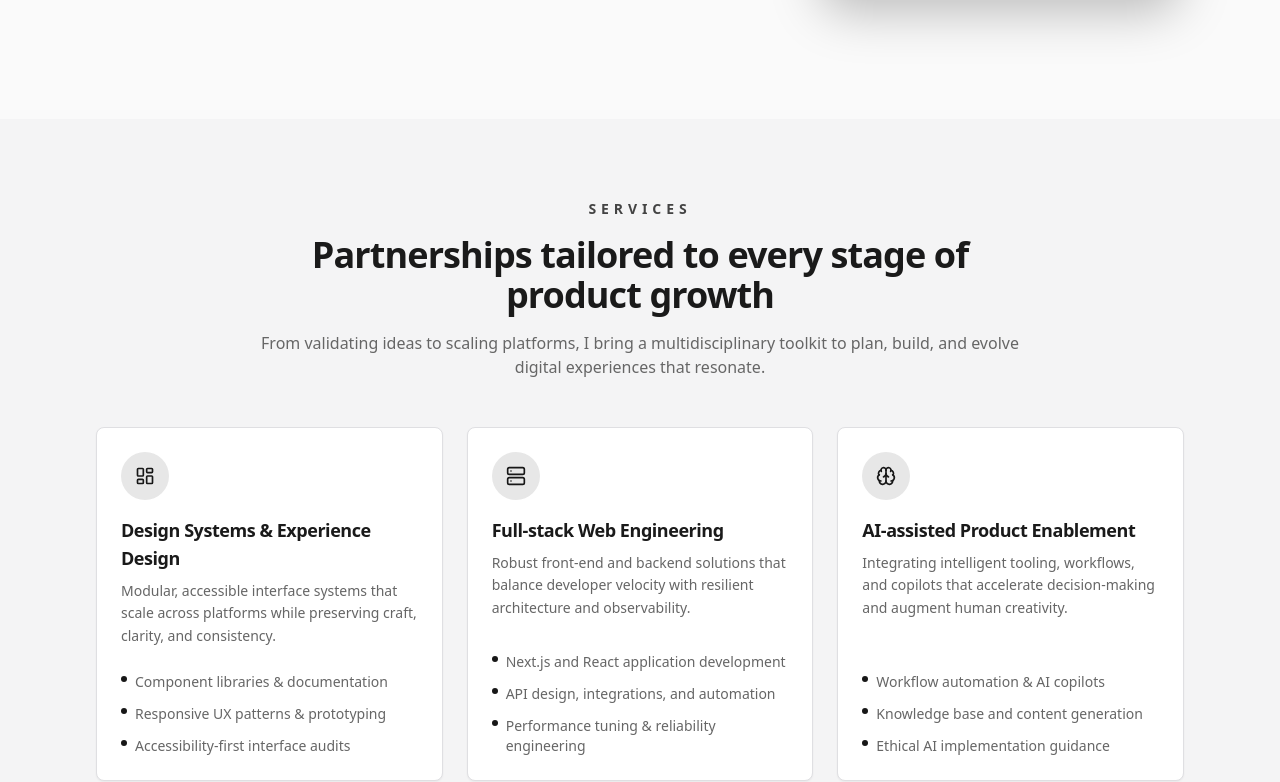
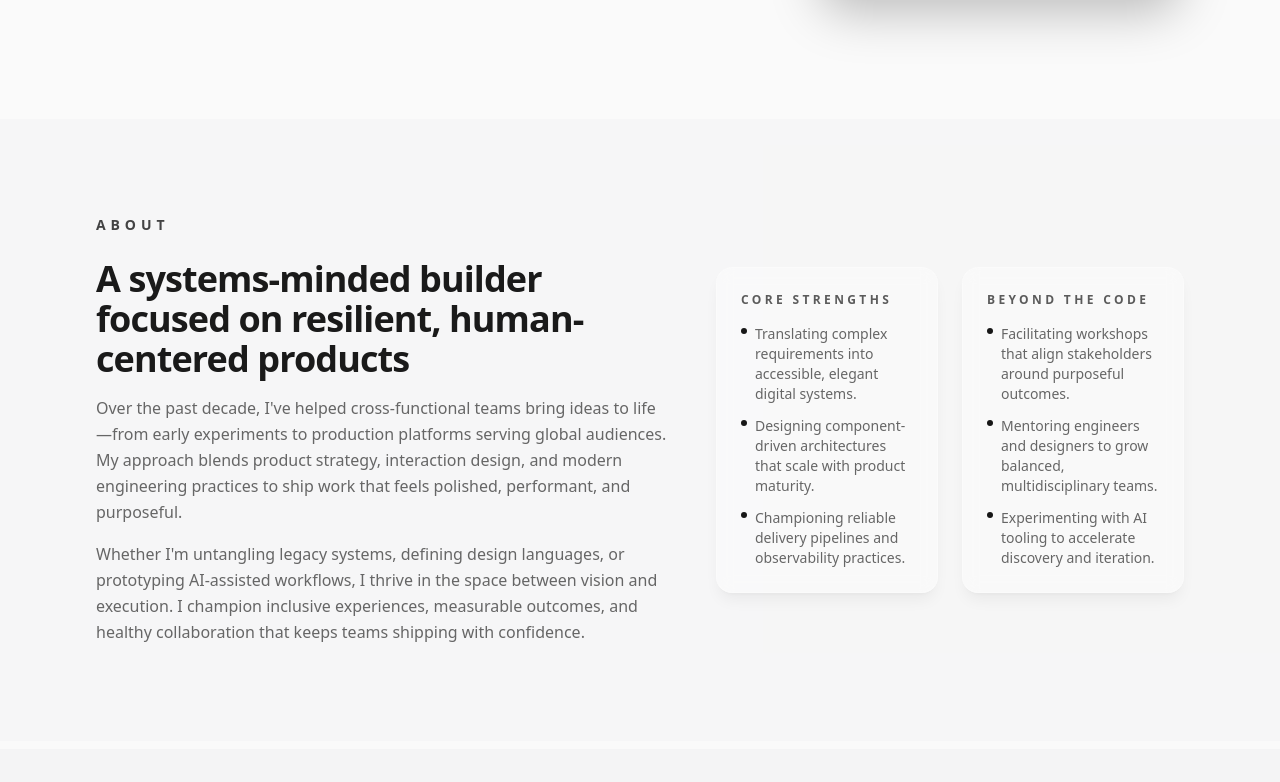
Before and after one commit to Antholem/web-portfolio, a Next.js app: page / in a window 1280 px wide. Shown: the part 618-1400 px from the top of the page. Built offline with nearby package versions, Linux system fonts and the light colour scheme; no server answers.

Commit message:
Add dedicated about section to homepage

```diff
--- a/src/app/page.tsx
+++ b/src/app/page.tsx
@@ -1,3 +1,4 @@
+import AboutSection from "@/components/about-section";
 import ContactSection from "@/components/contact-section";
 import HeroSection from "@/components/hero-section";
 import ProjectsSection from "@/components/projects-section";
@@ -8,6 +9,7 @@ export default function Home() {
   return (
     <main className="space-y-2">
       <HeroSection />
+      <AboutSection />
       <ServicesSection />
       <ProjectsSection />
       <SkillsSection />
--- /dev/null
+++ b/src/components/about-section.tsx
@@ -0,0 +1,72 @@
+export default function AboutSection() {
+  return (
+    <section id="about" className="bg-muted/30 py-16 lg:py-24">
+      <div className="mx-auto max-w-6xl px-4 sm:px-6 lg:px-8">
+        <div className="grid gap-12 lg:grid-cols-[1.1fr_0.9fr] lg:items-center">
+          <div className="space-y-6">
+            <p className="text-sm font-semibold uppercase tracking-[0.35em] text-primary/80">
+              About
+            </p>
+            <div className="space-y-4">
+              <h2 className="text-3xl font-bold tracking-tight text-foreground sm:text-4xl">
+                A systems-minded builder focused on resilient, human-centered products
+              </h2>
+              <p className="text-base leading-relaxed text-muted-foreground">
+                Over the past decade, I&apos;ve helped cross-functional teams bring ideas to life—from early experiments to
+                production platforms serving global audiences. My approach blends product strategy, interaction design, and
+                modern engineering practices to ship work that feels polished, performant, and purposeful.
+              </p>
+              <p className="text-base leading-relaxed text-muted-foreground">
+                Whether I&apos;m untangling legacy systems, defining design languages, or prototyping AI-assisted workflows, I
+                thrive in the space between vision and execution. I champion inclusive experiences, measurable outcomes, and
+                healthy collaboration that keeps teams shipping with confidence.
+              </p>
+            </div>
+          </div>
+
+          <div className="grid gap-6 sm:grid-cols-2">
+            <div className="rounded-2xl border border-white/10 bg-background/80 p-6 shadow-lg shadow-primary/5 backdrop-blur">
+              <h3 className="text-xs font-semibold uppercase tracking-[0.28em] text-primary/70">
+                Core strengths
+              </h3>
+              <ul className="mt-4 space-y-3 text-sm text-muted-foreground">
+                <li className="flex items-start gap-2">
+                  <span className="mt-1 inline-block size-1.5 flex-shrink-0 rounded-full bg-primary" aria-hidden />
+                  <span>Translating complex requirements into accessible, elegant digital systems.</span>
+                </li>
+                <li className="flex items-start gap-2">
+                  <span className="mt-1 inline-block size-1.5 flex-shrink-0 rounded-full bg-primary" aria-hidden />
+                  <span>Designing component-driven architectures that scale with product maturity.</span>
+                </li>
+                <li className="flex items-start gap-2">
+                  <span className="mt-1 inline-block size-1.5 flex-shrink-0 rounded-full bg-primary" aria-hidden />
+                  <span>Championing reliable delivery pipelines and observability practices.</span>
+                </li>
+              </ul>
+            </div>
+
+            <div className="rounded-2xl border border-white/10 bg-background/80 p-6 shadow-lg shadow-primary/5 backdrop-blur">
+              <h3 className="text-xs font-semibold uppercase tracking-[0.28em] text-primary/70">
+                Beyond the code
+              </h3>
+              <ul className="mt-4 space-y-3 text-sm text-muted-foreground">
+                <li className="flex items-start gap-2">
+                  <span className="mt-1 inline-block size-1.5 flex-shrink-0 rounded-full bg-primary" aria-hidden />
+                  <span>Facilitating workshops that align stakeholders around purposeful outcomes.</span>
+                </li>
+                <li className="flex items-start gap-2">
+                  <span className="mt-1 inline-block size-1.5 flex-shrink-0 rounded-full bg-primary" aria-hidden />
+                  <span>Mentoring engineers and designers to grow balanced, multidisciplinary teams.</span>
+                </li>
+                <li className="flex items-start gap-2">
+                  <span className="mt-1 inline-block size-1.5 flex-shrink-0 rounded-full bg-primary" aria-hidden />
+                  <span>Experimenting with AI tooling to accelerate discovery and iteration.</span>
+                </li>
+              </ul>
+            </div>
+          </div>
+        </div>
+      </div>
+    </section>
+  );
+}
```
